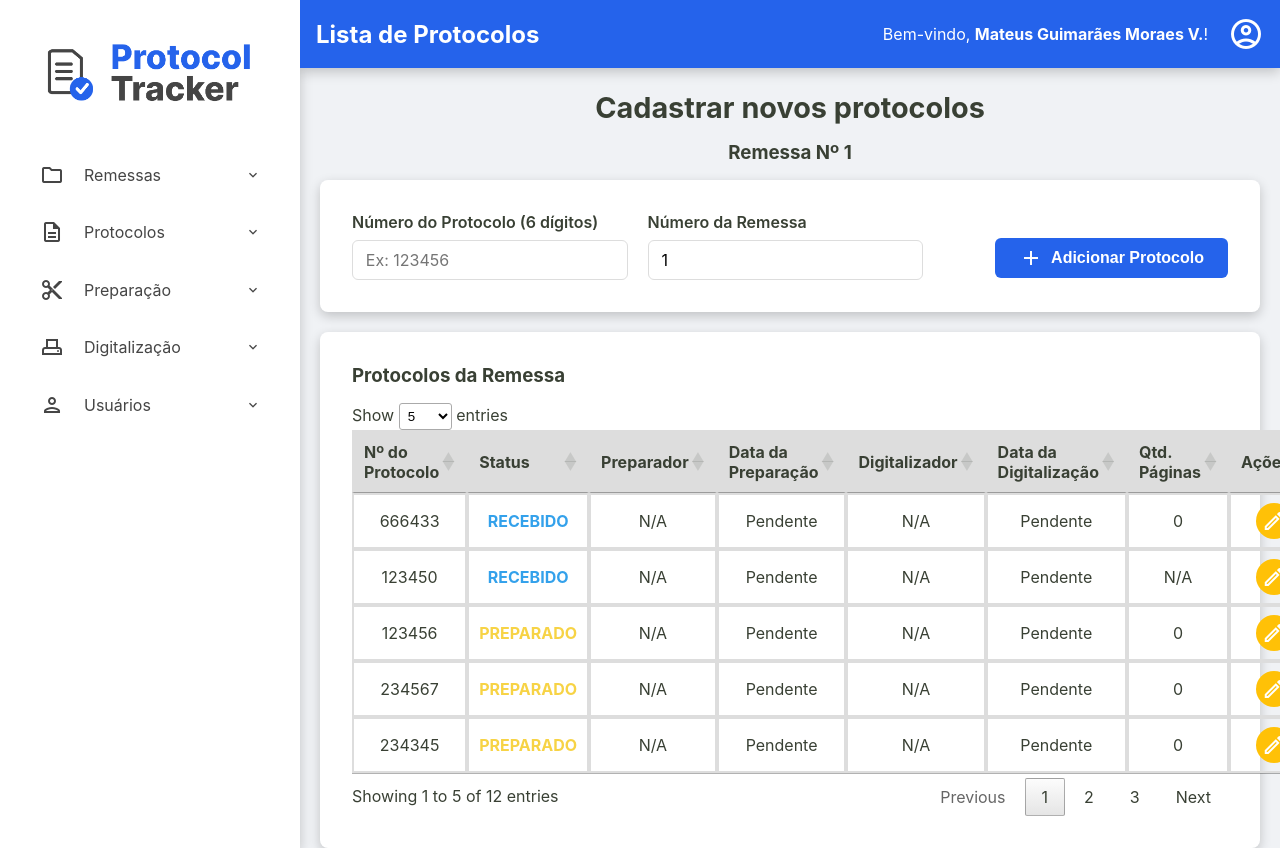
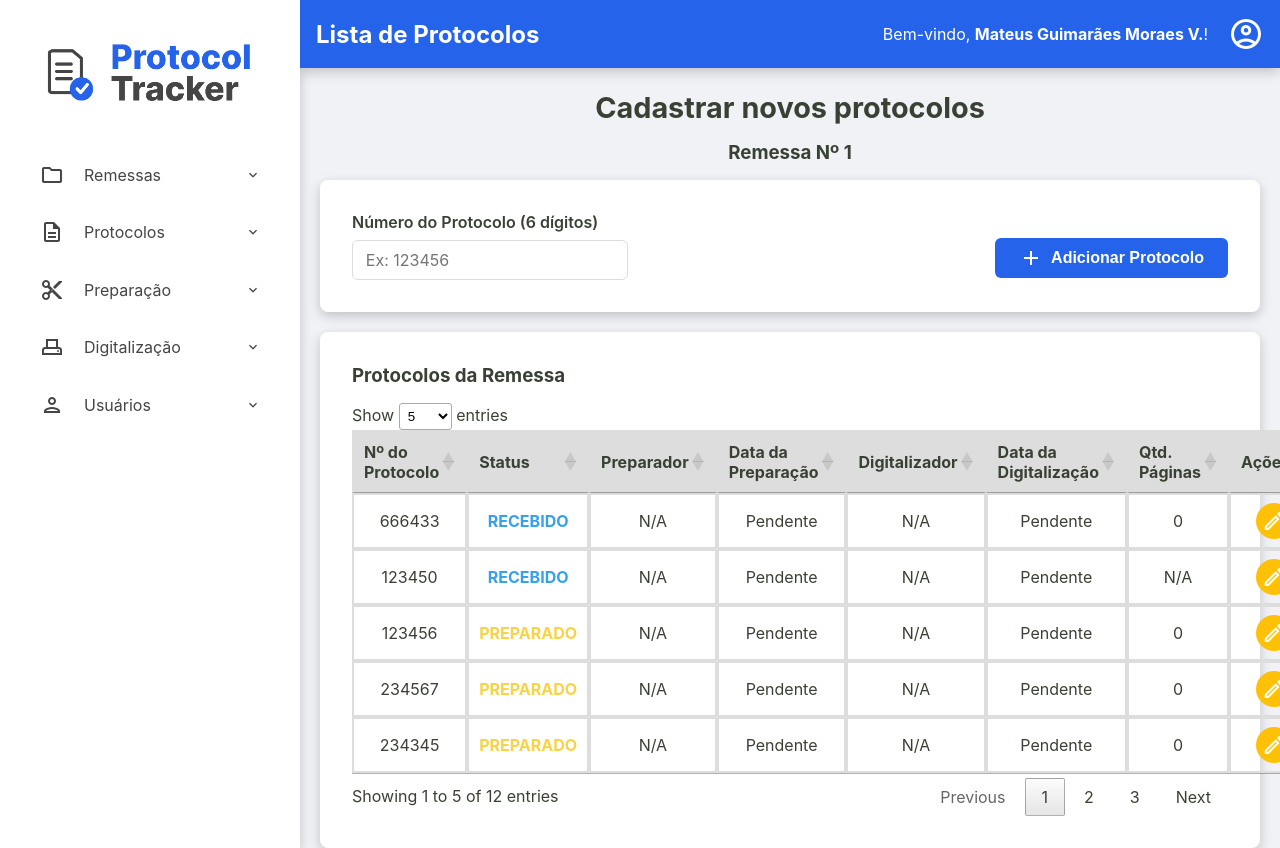
Before and after one commit to mateusgui/protocol-tracker-v2, a PHP site: page /admin/remessas/protocolos?id=c7c03089-3851-4682-86d1-8ad004e13ebc in a window 1280 px wide. Run offline with PHP 8.4, Linux system fonts and the light colour scheme; the visitor is signed in with stand-in values (Sample User, id 1); data comes from the database, SQL or seed files in the repository; both versions use the stored data as it was after the commit; some libraries are stand-ins or nearby versions.

Commit message:
remove numero remessa

```diff
--- a/templates/admin/visualizar-protocolos.php
+++ b/templates/admin/visualizar-protocolos.php
@@ -20,10 +20,6 @@
                 <div class="form-group">
                     <label for="numero_protocolo">Número do Protocolo (6 dígitos)</label>
                     <input type="text" id="numero_protocolo" name="numero_protocolo" required maxlength="6" pattern="\d{6}"placeholder="Ex: 123456">
-                </div>
-                <div class="form-group">
-                    <label for="numero_remessa">Número da Remessa</label>
-                    <input type="text" id="numero_remessa" readonly  name="numero_remessa" value="<?= htmlspecialchars($remessa->getNumeroRemessa()) ?>">
                 </div>
             </div>
 
```
Also changed, not shown: src/Infrastructure/Persistence/banco_teste.sqlite.
